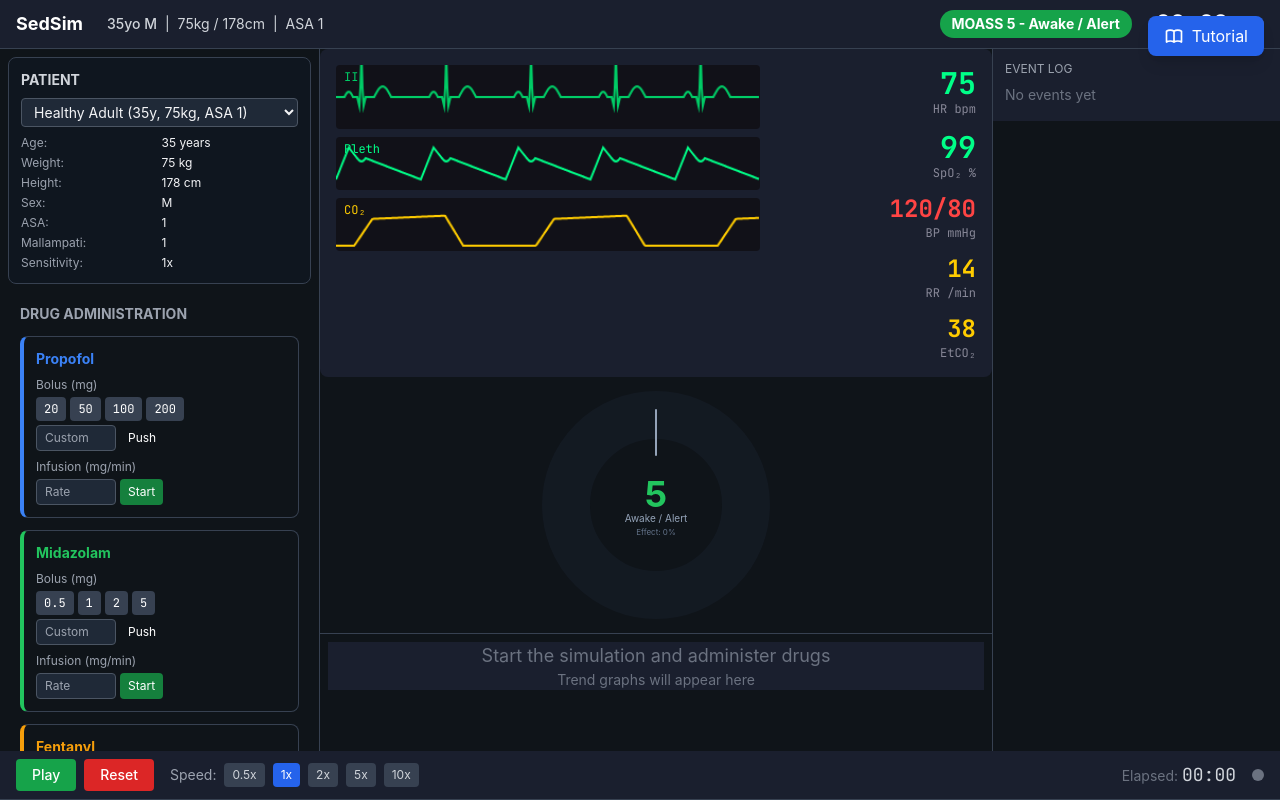
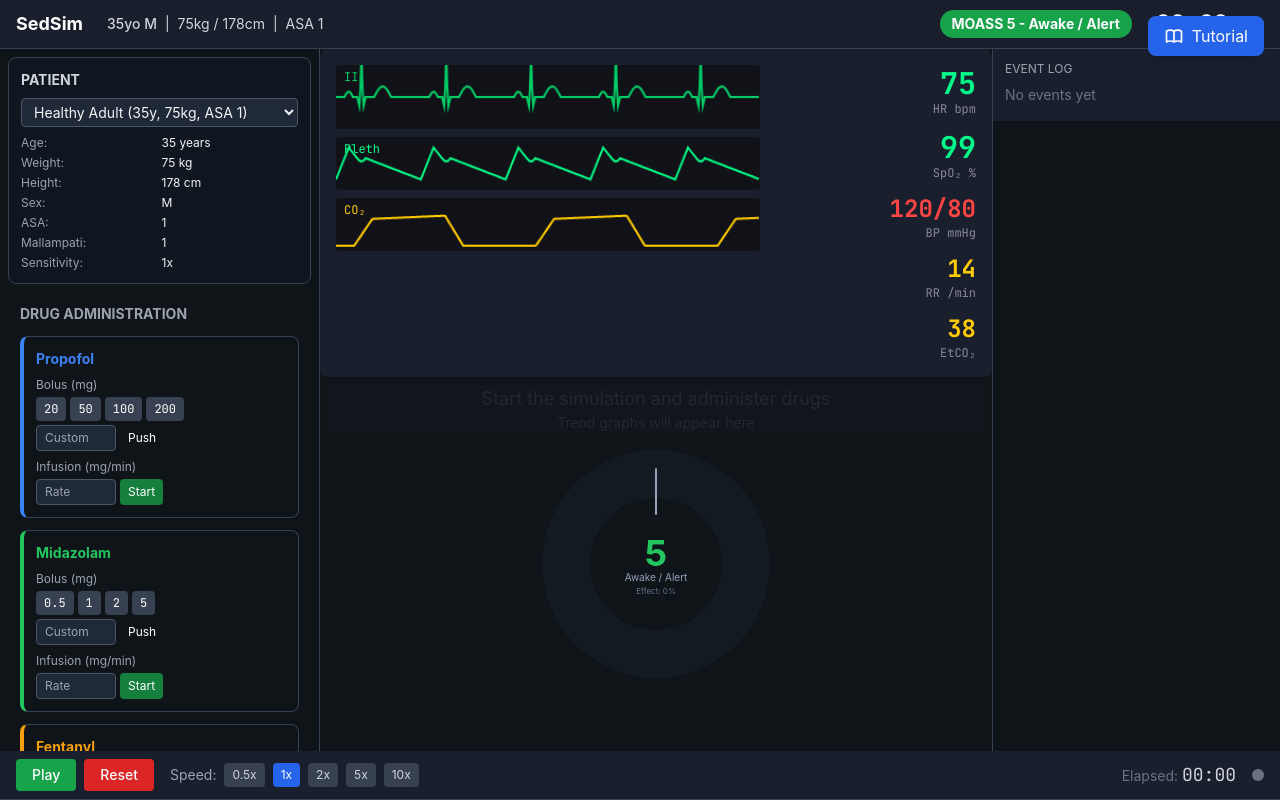
Before and after one commit to Gengyveusa/sedsim, a React (Vite) app: page / in a window 1280 px wide. Built offline with nearby package versions, Linux system fonts and the light colour scheme.

Commit message:
UI overhaul: hero gauge layout with transparent expandable trend overlay

```diff
--- a/src/App.tsx
+++ b/src/App.tsx
@@ -15,6 +15,7 @@ import SedationGauge from './components/SedationGauge';
 export default function App() {
   const { isRunning, speedMultiplier, tick, trendData } = useSimStore();
   const [showTutorial, setShowTutorial] = useState(false);
+  const [trendsExpanded, setTrendsExpanded] = useState(false);
 
   useEffect(() => {
     if (!isRunning) return;
@@ -49,18 +50,40 @@ export default function App() {
           <div className="w-80 border-r border-gray-700 overflow-y-auto p-2 space-y-2">
             <PatientSelector />
             <DrugPanel />
-                    <InterventionPanel />
-                        <LocalAnesthPanel />
+            <InterventionPanel />
+            <LocalAnesthPanel />
           </div>
 
-          {/* Center - Monitor & Trends */}
-          <div className="flex-1 flex flex-col overflow-hidden">
+          {/* Center - Hero Gauge + Monitor */}
+          <div className="flex-1 flex flex-col overflow-hidden relative">
+            {/* Compact vitals monitor strip at top */}
             <MonitorPanel vitals={useSimStore.getState().vitals} history={trendData.map(t => t.vitals)} />
-                          <div className="flex justify-center py-2 border-b border-gray-700">
-                <SedationGauge />
+
+            {/* HERO: Giant Sedation Gauge - takes up most of center */}
+            <div className="flex-1 flex items-center justify-center relative">
+              <SedationGauge />
+
+              {/* Trend overlay - transparent in background, clickable */}
+              <div
+                className={`absolute inset-0 transition-all duration-500 cursor-pointer ${
+                  trendsExpanded
+                    ? 'bg-sim-bg/95 z-20'
+                    : 'opacity-20 hover:opacity-40 z-10 pointer-events-auto'
+                }`}
+                onClick={() => !trendsExpanded && setTrendsExpanded(true)}
+              >
+                {trendsExpanded && (
+                  <button
+                    onClick={(e) => { e.stopPropagation(); setTrendsExpanded(false); }}
+                    className="absolute top-2 right-2 z-30 px-3 py-1 bg-gray-700 hover:bg-gray-600 rounded text-sm text-gray-300"
+                  >
+                    ✕ Close Trends
+                  </button>
+                )}
+                <div className={`h-full overflow-auto p-2 ${trendsExpanded ? '' : 'pointer-events-none'}`}>
+                  <TrendGraph />
+                </div>
               </div>
-            <div className="flex-1 min-h-0 overflow-auto p-2">
-              <TrendGraph />
             </div>
           </div>
 
@@ -75,13 +98,7 @@ export default function App() {
       </div>
 
       {showTutorial && (
-        <TutorialMode
-          onClose={() => setShowTutorial(false)}
-          onSelectScenario={(_scenario) => {
-            // TODO: Apply scenario to simulation
-            setShowTutorial(false);
-          }}
-        />
+        <TutorialMode onClose={() => setShowTutorial(false)} />
       )}
     </>
   );
```
